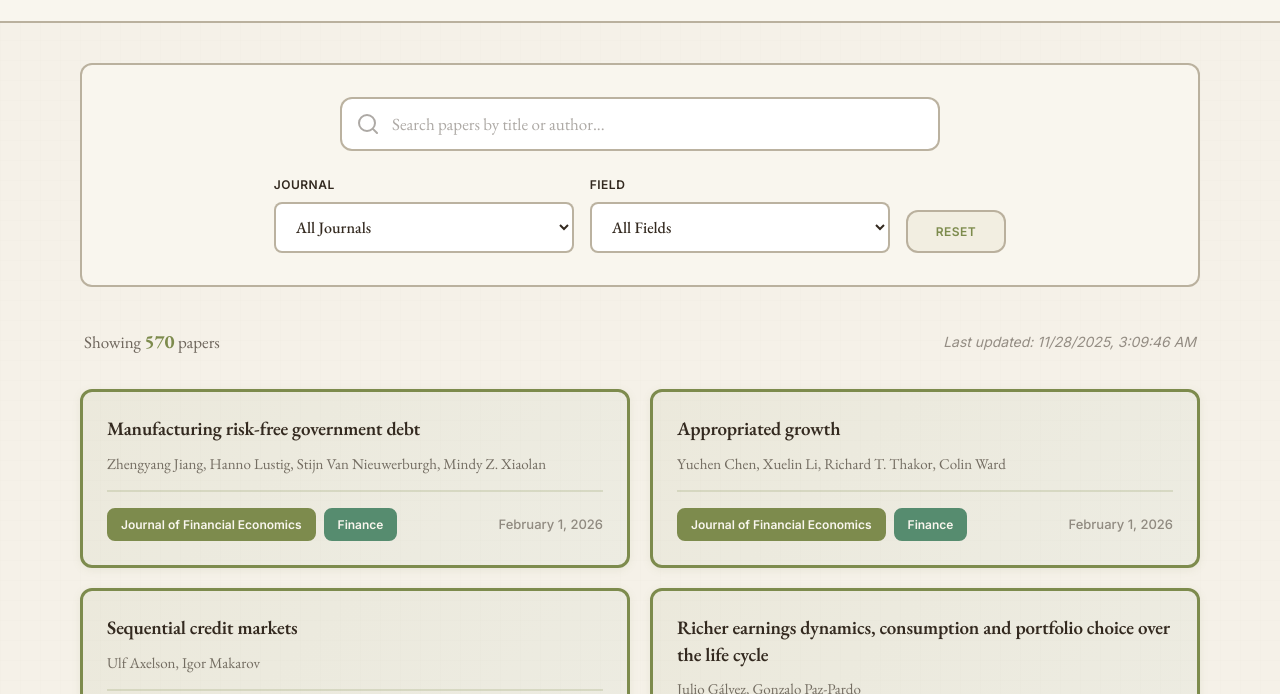
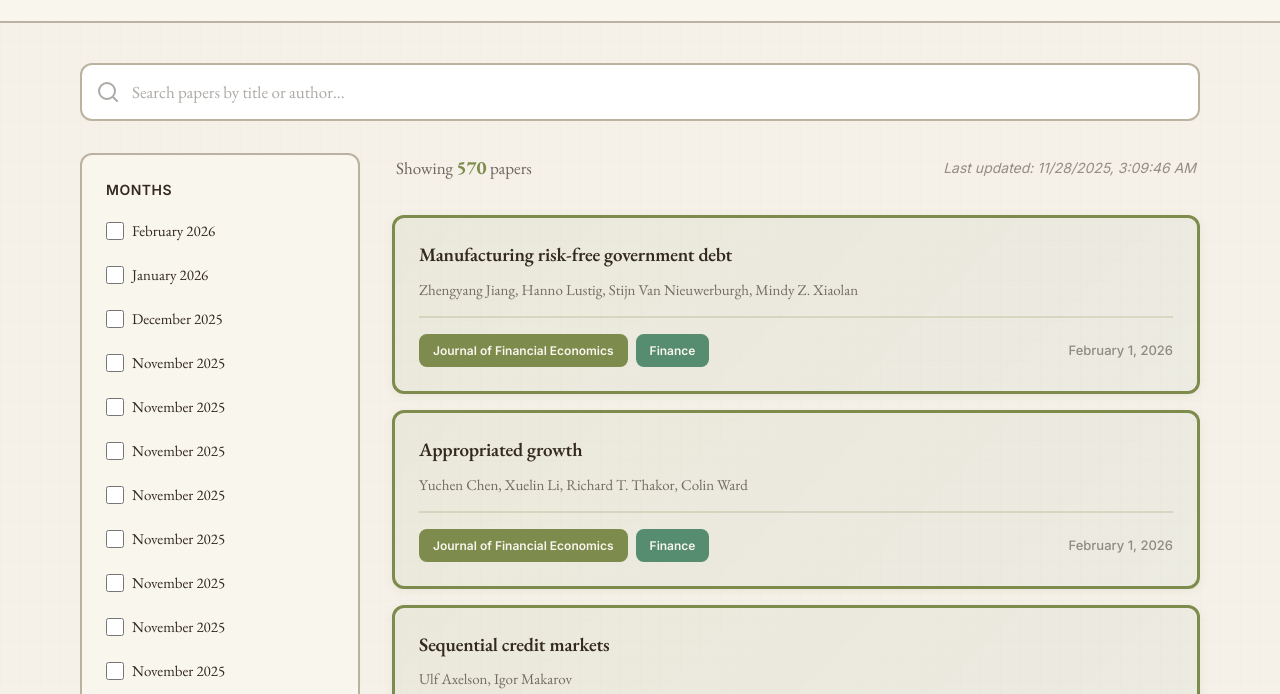
Before and after one commit to Justinache/academic-papers, a website: page index.html in a window 1280 px wide. Shown: the part 100-794 px from the top of the page. Drawn offline with nearby package versions, Linux system fonts and the light colour scheme.

Commit message:
Add sidebar with month filters, full-width search bar, single-column card layout, keep last 6 months

```diff
--- a/index.html
+++ b/index.html
@@ -23,10 +23,9 @@
     <!-- Main Content -->
     <main class="main-content">
         <div class="container">
-            <!-- Search and Filters -->
-            <div class="controls-wrapper">
-                <div class="search-section">
-                    <div class="search-container">
+            <!-- Search Bar (Full Width) -->
+            <div class="search-section-full">
+                <div class="search-container-full">
                     <svg class="search-icon" width="20" height="20" viewBox="0 0 20 20" fill="none">
                         <path d="M9 17A8 8 0 1 0 9 1a8 8 0 0 0 0 16zM19 19l-4.35-4.35" stroke="currentColor" stroke-width="2" stroke-linecap="round" stroke-linejoin="round"/>
                     </svg>
@@ -34,9 +33,19 @@
                 </div>
             </div>
 
-                <div class="filters-section">
-                    <div class="filter-group">
-                        <label for="journalFilter">Journal</label>
+            <!-- Main Layout with Sidebar -->
+            <div class="main-layout">
+                <!-- Sidebar -->
+                <aside class="sidebar">
+                    <div class="sidebar-section">
+                        <h3 class="sidebar-title">Months</h3>
+                        <div id="monthFilters" class="month-filters">
+                            <!-- Month checkboxes will be dynamically inserted -->
+                        </div>
+                    </div>
+
+                    <div class="sidebar-section">
+                        <h3 class="sidebar-title">Journal</h3>
                         <select id="journalFilter" class="select-input">
                             <option value="">All Journals</option>
                             <option value="American Economic Review">American Economic Review</option>
@@ -52,8 +61,8 @@
                         </select>
                     </div>
 
-                    <div class="filter-group">
-                        <label for="fieldFilter">Field</label>
+                    <div class="sidebar-section">
+                        <h3 class="sidebar-title">Field</h3>
                         <select id="fieldFilter" class="select-input">
                             <option value="">All Fields</option>
                             <option value="Economics">Economics</option>
@@ -63,10 +72,11 @@
                         </select>
                     </div>
 
-                    <button id="resetBtn" class="btn-reset">Reset</button>
-                </div>
-            </div>
+                    <button id="resetBtn" class="btn-reset">Reset All Filters</button>
+                </aside>
 
+                <!-- Content Area -->
+                <div class="content-area">
                     <!-- Results Info -->
                     <div class="results-header">
                         <p class="results-count">Showing <strong id="count">0</strong> papers</p>
@@ -88,6 +98,8 @@
                         <p>Try adjusting your search or filter criteria</p>
                     </div>
                 </div>
+            </div>
+        </div>
     </main>
 
     <!-- Footer -->
--- a/script.js
+++ b/script.js
@@ -1,16 +1,65 @@
 // Load papers from live data or fallback to samples
 let papers = [];
 let filteredPapers = [];
+let selectedMonths = new Set();
 
 // DOM elements
 const searchInput = document.getElementById('searchInput');
-const searchBtn = document.getElementById('searchBtn');
 const journalFilter = document.getElementById('journalFilter');
 const fieldFilter = document.getElementById('fieldFilter');
 const resetBtn = document.getElementById('resetBtn');
 const papersContainer = document.getElementById('papersContainer');
 const resultCount = document.getElementById('count');
 const noResults = document.getElementById('noResults');
+const monthFiltersContainer = document.getElementById('monthFilters');
+
+// Generate month checkboxes based on paper dates
+function generateMonthFilters() {
+    const months = new Set();
+
+    papers.forEach(paper => {
+        const date = new Date(paper.date);
+        const monthYear = `${date.getFullYear()}-${String(date.getMonth() + 1).padStart(2, '0')}`;
+        const monthName = date.toLocaleDateString('en-US', { month: 'long', year: 'numeric' });
+        months.add(JSON.stringify({ key: monthYear, name: monthName, date: date.getTime() }));
+    });
+
+    // Sort months by date (newest first)
+    const sortedMonths = Array.from(months)
+        .map(m => JSON.parse(m))
+        .sort((a, b) => b.date - a.date);
+
+    monthFiltersContainer.innerHTML = '';
+
+    sortedMonths.forEach(month => {
+        const checkboxDiv = document.createElement('div');
+        checkboxDiv.className = 'month-checkbox';
+
+        const checkbox = document.createElement('input');
+        checkbox.type = 'checkbox';
+        checkbox.id = `month-${month.key}`;
+        checkbox.value = month.key;
+        checkbox.addEventListener('change', handleMonthChange);
+
+        const label = document.createElement('label');
+        label.htmlFor = `month-${month.key}`;
+        label.textContent = month.name;
+
+        checkboxDiv.appendChild(checkbox);
+        checkboxDiv.appendChild(label);
+        monthFiltersContainer.appendChild(checkboxDiv);
+    });
+}
+
+// Handle month checkbox changes
+function handleMonthChange(event) {
+    if (event.target.checked) {
+        selectedMonths.add(event.target.value);
+    } else {
+        selectedMonths.delete(event.target.value);
+    }
+    applyFilters();
+}
 
 // Load papers from JSON file
 async function loadPapers() {
@@ -32,6 +81,9 @@ async function loadPapers() {
 
             // Show update time
             showUpdateTime(data.lastUpdated);
+
+            // Generate month filters
+            generateMonthFilters();
         } else {
             throw new Error('No papers in data file');
         }
@@ -48,6 +100,7 @@ async function loadPapers() {
         filteredPapers = [...papers];
         hideLoadingState();
         renderPapers(papers);
+        generateMonthFilters();
 
         showNotification('Using sample data. Live data will be available after first GitHub Actions run.', 'info');
     }
@@ -228,7 +281,15 @@ function applyFilters() {
         const journalMatch = journalValue === '' || paper.journal === journalValue;
         const fieldMatch = fieldValue === '' || paper.field === fieldValue;
 
-        return searchMatch && journalMatch && fieldMatch;
+        // Month filter
+        let monthMatch = true;
+        if (selectedMonths.size > 0) {
+            const paperDate = new Date(paper.date);
+            const paperMonthYear = `${paperDate.getFullYear()}-${String(paperDate.getMonth() + 1).padStart(2, '0')}`;
+            monthMatch = selectedMonths.has(paperMonthYear);
+        }
+
+        return searchMatch && journalMatch && fieldMatch && monthMatch;
     });
 
     renderPapers(filteredPapers);
@@ -239,6 +300,13 @@ function resetFilters() {
     searchInput.value = '';
     journalFilter.value = '';
     fieldFilter.value = '';
+
+    // Uncheck all month checkboxes
+    selectedMonths.clear();
+    document.querySelectorAll('.month-checkbox input[type="checkbox"]').forEach(checkbox => {
+        checkbox.checked = false;
+    });
+
     filteredPapers = [...papers];
     renderPapers(papers);
 }
--- a/styles.css
+++ b/styles.css
@@ -71,26 +71,17 @@ body {
     padding-bottom: 80px;
 }
 
-/* Controls */
-.controls-wrapper {
-    background: var(--card);
-    border: 2px solid var(--border);
-    border-radius: var(--radius);
-    padding: 32px;
-    margin-bottom: 40px;
+/* Full Width Search Bar */
+.search-section-full {
+    margin-bottom: 32px;
 }
 
-.search-section {
-    margin-bottom: 24px;
+.search-container-full {
+    position: relative;
+    width: 100%;
 }
 
-.search-container {
-    position: relative;
-    max-width: 600px;
-    margin: 0 auto;
-}
-
-.search-icon {
+.search-container-full .search-icon {
     position: absolute;
     left: 18px;
     top: 50%;
@@ -99,9 +90,9 @@ body {
     pointer-events: none;
 }
 
-.search-input {
+.search-container-full .search-input {
     width: 100%;
-    padding: 14px 18px 14px 50px;
+    padding: 16px 18px 16px 50px;
     font-size: 17px;
     font-weight: 400;
     font-family: 'EB Garamond', Georgia, serif;
@@ -112,46 +103,85 @@ body {
     transition: all 0.2s ease;
 }
 
-.search-input::placeholder {
+.search-container-full .search-input::placeholder {
     color: rgba(51, 41, 31, 0.4);
 }
 
-.search-input:focus {
+.search-container-full .search-input:focus {
     outline: none;
     border-color: var(--primary);
     box-shadow: 0 0 0 3px var(--ring);
 }
 
-.filters-section {
-    display: flex;
-    gap: 16px;
-    align-items: flex-end;
-    justify-content: center;
-    flex-wrap: wrap;
+/* Main Layout with Sidebar */
+.main-layout {
+    display: grid;
+    grid-template-columns: 280px 1fr;
+    gap: 32px;
+    align-items: start;
 }
 
-.filter-group {
-    flex: 1;
-    min-width: 200px;
-    max-width: 300px;
+/* Sidebar */
+.sidebar {
+    background: var(--card);
+    border: 2px solid var(--border);
+    border-radius: var(--radius);
+    padding: 24px;
+    position: sticky;
+    top: 20px;
 }
 
-.filter-group label {
-    display: block;
-    font-size: 15px;
+.sidebar-section {
+    margin-bottom: 24px;
+}
+
+.sidebar-section:last-of-type {
+    margin-bottom: 16px;
+}
+
+.sidebar-title {
+    font-size: 14px;
     font-weight: 600;
     color: var(--foreground);
-    margin-bottom: 8px;
+    margin-bottom: 12px;
     font-family: 'Inter', sans-serif;
     text-transform: uppercase;
-    font-size: 12px;
     letter-spacing: 0.5px;
 }
 
-.select-input {
+.month-filters {
+    display: flex;
+    flex-direction: column;
+    gap: 8px;
+}
+
+.month-checkbox {
+    display: flex;
+    align-items: center;
+    gap: 8px;
+    padding: 6px 0;
+    cursor: pointer;
+}
+
+.month-checkbox input[type="checkbox"] {
+    width: 18px;
+    height: 18px;
+    cursor: pointer;
+    accent-color: var(--primary);
+}
+
+.month-checkbox label {
+    font-size: 15px;
+    color: var(--foreground);
+    font-family: 'EB Garamond', Georgia, serif;
+    cursor: pointer;
+    flex: 1;
+}
+
+.sidebar .select-input {
     width: 100%;
-    padding: 12px 16px;
-    font-size: 16px;
+    padding: 10px 12px;
+    font-size: 15px;
     font-weight: 500;
     font-family: 'EB Garamond', Georgia, serif;
     border: 2px solid var(--border);
@@ -162,15 +192,16 @@ body {
     transition: all 0.2s ease;
 }
 
-.select-input:focus {
+.sidebar .select-input:focus {
     outline: none;
     border-color: var(--primary);
     box-shadow: 0 0 0 3px var(--ring);
 }
 
-.btn-reset {
-    padding: 12px 28px;
-    font-size: 15px;
+.sidebar .btn-reset {
+    width: 100%;
+    padding: 12px;
+    font-size: 13px;
     font-weight: 600;
     font-family: 'Inter', sans-serif;
     color: var(--primary);
@@ -181,13 +212,17 @@ body {
     transition: all 0.2s ease;
     text-transform: uppercase;
     letter-spacing: 0.5px;
-    font-size: 12px;
 }
 
-.btn-reset:hover {
+.sidebar .btn-reset:hover {
     background: var(--primary);
     color: var(--primary-foreground);
     border-color: var(--primary);
+}
+
+/* Content Area */
+.content-area {
+    min-width: 0;
 }
 
 /* Results Header */
@@ -220,9 +255,9 @@ body {
 
 /* Papers Grid */
 .papers-grid {
-    display: grid;
-    grid-template-columns: repeat(auto-fill, minmax(380px, 1fr));
-    gap: 20px;
+    display: flex;
+    flex-direction: column;
+    gap: 16px;
 }
 
 .paper-card {
@@ -448,20 +483,19 @@ body {
     }
 
     .site-title {
-        font-size: 36px;
+        font-size: 24px;
     }
 
     .site-subtitle {
-        font-size: 17px;
+        font-size: 15px;
     }
 
-    .filters-section {
-        flex-direction: column;
-        align-items: stretch;
+    .main-layout {
+        grid-template-columns: 1fr;
     }
 
-    .filter-group {
-        max-width: none;
+    .sidebar {
+        position: static;
     }
 
     .papers-grid {
```
Also changed, not shown: fetch-papers.js (+6 -6 lines). Lines whose indentation alone changed are shown as unchanged.
